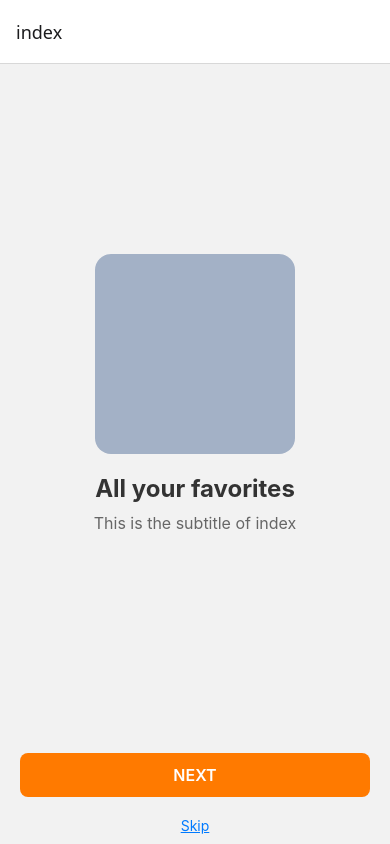
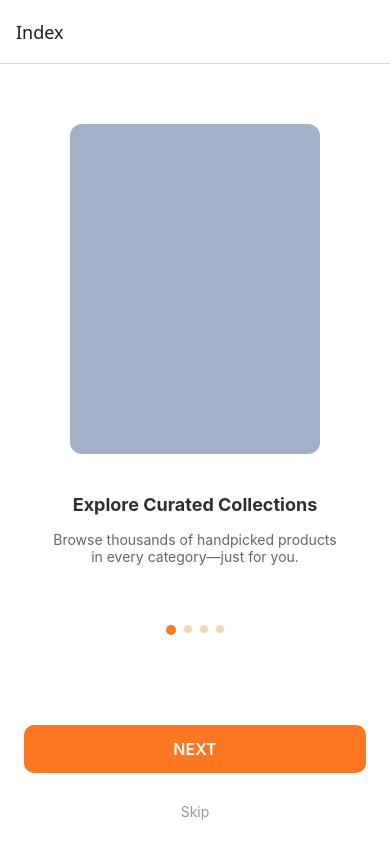
Before and after one commit to LatoRJ/ReactFulgar, a React Native app: screen / in a window 390 px wide. Built offline with nearby package versions, Linux system fonts and the light colour scheme.

Commit message:
Adjustment,dor pagination and more

```diff
--- a/layouts/Layout.tsx
+++ b/layouts/Layout.tsx
@@ -17,10 +17,10 @@ export default function Layout() {
   return (
     <NavigationContainer>
       <Stack.Navigator>
-        <Stack.Screen name ='index' component = { () => (<Index />)}/>
-        <Stack.Screen name ='home' component = { () => (<Home />)}/>
-        <Stack.Screen name ='about' component = { () => (<About />)}/>
-        <Stack.Screen name ='start' component = { () => (<Start />)}/>
+        <Stack.Screen name ='Index' component = { () => (<Index />)}/>
+        <Stack.Screen name ='Home' component = { () => (<Home />)}/>
+        <Stack.Screen name ='About' component = { () => (<About />)}/>
+        <Stack.Screen name ='Start' component = { () => (<Start />)}/>
       </Stack.Navigator>
     </NavigationContainer>
   )
--- a/screens/About.tsx
+++ b/screens/About.tsx
@@ -1,29 +1,99 @@
-import { Button, StyleSheet, Text, TouchableOpacity, View } from 'react-native'
-import React from 'react'
-import { useNavigation, useRoute } from '@react-navigation/native';
-import styles from '../styles/styles.js';
+import React from 'react';
+import { Text, TouchableOpacity, View } from 'react-native';
+import { useNavigation } from '@react-navigation/native';
 
 export default function About() {
 
-  const navigate = useNavigation();
+  const navigation = useNavigation();
 
   return (
-    <View style = {{ flex: 1 }}>
-      <View style = {{ flex: 1, justifyContent: 'center', alignItems: 'center' }}>
-        <View style = {{width: 200, height: 200, backgroundColor: '#A3B1C6', borderRadius: 16}} />
-        <Text style = {styles.title}>Free delivery offers</Text>
-        <Text style = {styles.subtitle}>This is the subtitle of about</Text>
+    <View style={styles.container}>
+      <View style={styles.header}>
+        <View style={styles.imageContainer} />
+        <Text style={styles.title}>Fast, Reliable Delivery</Text>
+        <Text style={styles.subtitle}>Get your purchases at your doorstep—same‑day{'\n'}or next‑day options available.</Text>
+
+        <View style={styles.dotContainer}>
+          <View style={[styles.dot, styles.inactiveDot]} />
+          <View style={[styles.dot, styles.inactiveDot]} />
+          <View style={[styles.dot, styles.activeDot]} />
+          <View style={[styles.dot, styles.inactiveDot]} />
+        </View>
       </View>
 
-      <View style = {{ width: '100%' }}>
-        <TouchableOpacity
-        style = {styles.button}
-        onPress = { () => navigate.navigate('start') }
-        >
-          <Text style = {styles.buttonText}>NEXT</Text>
+      <View style={styles.buttonContainer}>
+        <TouchableOpacity style={styles.nextButton} onPress={() => navigation.navigate('Start')}>
+          <Text style={styles.nextButtonText}>GET STARTED</Text>
         </TouchableOpacity>
-        <Text style = {styles.skipText}> </Text>
       </View>
     </View>
-  )
+  );
 }
+  const styles = {
+    container: {
+      flex: 1,
+      paddingHorizontal: 24,
+      paddingBottom: 24,
+      backgroundColor: '#fff',
+      justifyContent: 'space-between',
+    },
+    header: {
+      alignItems: 'center',
+      marginTop: 60,
+    },
+    imageContainer: {
+      width: 250,
+      height: 330,
+      backgroundColor: '#A3B1C6',
+      borderRadius: 12,
+      marginBottom: 40,
+    },
+    title: {
+      fontSize: 18,
+      fontWeight: '700',
+      marginBottom: 16,
+      color: '#2E2E2E',
+    },
+    subtitle: {
+      fontSize: 14,
+      textAlign: 'center',
+      color: '#666',
+      marginBottom: 30,
+    },
+    dotContainer: {
+      flexDirection: 'row',
+      justifyContent: 'center',
+      marginTop: 30,
+    },
+    dot: {
+      marginHorizontal: 4,
+    },
+    activeDot: {
+      width: 10,
+      height: 10,
+      borderRadius: 5,
+      backgroundColor: '#FD7622',
+    },
+    inactiveDot: {
+      width: 8,
+      height: 8,
+      borderRadius: 4,
+      backgroundColor: '#FAD4B6',
+    },
+    buttonContainer: {
+      alignItems: 'center',
+    },
+    nextButton: {
+      backgroundColor: '#FD7622',
+      paddingVertical: 14,
+      borderRadius: 10,
+      width: '100%',
+      alignItems: 'center',
+      marginBottom: 45,
+    },
+    nextButtonText: {
+      color: '#fff',
+      fontWeight: '600',
+      fontSize: 16,
+    },
+  };
--- a/screens/Home.tsx
+++ b/screens/Home.tsx
@@ -1,32 +1,108 @@
-import { Button, StyleSheet, Text, TouchableOpacity, View } from 'react-native'
-import React from 'react'
+import React from 'react';
+import { Text, TouchableOpacity, View } from 'react-native';
 import { useNavigation, useRoute } from '@react-navigation/native';
-import styles from '../styles/styles.js';
+
 export default function Home() {
 
-  const navigate = useNavigation();
+  const navigation = useNavigation();
   const route = useRoute();
-  const id    = route.params;
 
-  return(
-    <View style = {{ flex: 1 }}>
-      <View style = {{ flex: 1, justifyContent: 'center', alignItems: 'center' }}>
-        <View style = {{width: 200, height: 200, backgroundColor: '#A3B1C6', borderRadius: 16}} />
-        <Text style = {styles.title}>Order from choosen chef</Text>
-        <Text style = {styles.subtitle}>This is the subtitle of home</Text>
+  return (
+    <View style={styles.container}>
+      <View style={styles.header}>
+        <View style={styles.imageContainer} />
+        <Text style={styles.title}>Streamlined Checkout</Text>
+        <Text style={styles.subtitle}>Add items to cart, pay securely with one tap,{'\n'}and track every order in real time.</Text>
+
+        <View style={styles.dotContainer}>
+          <View style={[styles.dot, styles.inactiveDot]} />
+          <View style={[styles.dot, styles.activeDot]} />
+          <View style={[styles.dot, styles.inactiveDot]} />
+          <View style={[styles.dot, styles.inactiveDot]} />
+        </View>
       </View>
 
-      <View style = {{ width: '100%' }}>
-        <TouchableOpacity
-        style = {styles.button}
-        onPress = { () => navigate.navigate('about') }
-        >
-          <Text style = {styles.buttonText}>NEXT</Text>
+      <View style={styles.buttonContainer}>
+        <TouchableOpacity style={styles.nextButton} onPress={() => navigation.navigate('About')}>
+          <Text style={styles.nextButtonText}>NEXT</Text>
         </TouchableOpacity>
-        <TouchableOpacity onPress = { () => navigate.navigate('start') }>
-          <Text style = {styles.skipText}>Skip</Text>
+
+        <TouchableOpacity onPress={() => navigation.navigate('Start')}>
+          <Text style={styles.skipText}>Skip</Text>
         </TouchableOpacity>
-        </View>
+      </View>
     </View>
-  )
+  );
 }
+const styles = {
+  container: {
+    flex: 1,
+    paddingHorizontal: 24,
+    paddingBottom: 24,
+    backgroundColor: '#fff',
+    justifyContent: 'space-between',
+  },
+  header: {
+    alignItems: 'center',
+    marginTop: 60,
+  },
+  imageContainer: {
+    width: 250,
+    height: 330,
+    backgroundColor: '#A3B1C6',
+    borderRadius: 12,
+    marginBottom: 40,
+  },
+  title: {
+    fontSize: 18,
+    fontWeight: '700',
+    marginBottom: 16,
+    color: '#2E2E2E',
+  },
+  subtitle: {
+    fontSize: 14,
+    textAlign: 'center',
+    color: '#666',
+    marginBottom: 30,
+  },
+  dotContainer: {
+    flexDirection: 'row',
+    justifyContent: 'center',
+    marginTop: 30,
+  },
+  dot: {
+    marginHorizontal: 4,
+  },
+  activeDot: {
+    width: 10,
+    height: 10,
+    borderRadius: 5,
+    backgroundColor: '#FD7622',
+  },
+  inactiveDot: {
+    width: 8,
+    height: 8,
+    borderRadius: 4,
+    backgroundColor: '#FAD4B6',
+  },
+  buttonContainer: {
+    alignItems: 'center',
+  },
+  nextButton: {
+    backgroundColor: '#FD7622',
+    paddingVertical: 14,
+    borderRadius: 10,
+    width: '100%',
+    alignItems: 'center',
+    marginBottom: 30,
+  },
+  nextButtonText: {
+    color: '#fff',
+    fontWeight: '600',
+    fontSize: 16,
+  },
+  skipText: {
+    fontSize: 14,
+    color: '#999',
+  },
+};
--- a/screens/Index.tsx
+++ b/screens/Index.tsx
@@ -1,31 +1,109 @@
-import { Button, StyleSheet, Text, TouchableOpacity, View } from 'react-native'
-import React from 'react'
-import { useNavigation } from '@react-navigation/native'
-import styles from '../styles/styles'
+import React from 'react';
+import { Text, TouchableOpacity, View } from 'react-native';
+import { useNavigation } from '@react-navigation/native';
 
 export default function Index() {
 
-  const navigate = useNavigation()
+  const navigation = useNavigation();
 
   return (
-    <View style={{ flex: 1 }}>
-      <View style={{ flex: 1, justifyContent: 'center', alignItems: 'center' }}>
-        <View style={{ width: 200, height: 200, backgroundColor: '#A3B1C6', borderRadius: 16 }} />
-        <Text style={styles.title}>All your favorites</Text>
-        <Text style={styles.subtitle}>This is the subtitle of index</Text>
+    <View style={styles.container}>
+      <View style={styles.header}>
+        <View style={styles.imageContainer} />
+        <Text style={styles.title}>Explore Curated Collections</Text>
+        <Text style={styles.description}>
+        Browse thousands of handpicked products{'\n'}in every category—just for you.
+        </Text>
+
+        <View style={styles.dotContainer}>
+          <View style={[styles.dot, styles.activeDot]} />
+          <View style={[styles.dot, styles.inactiveDot]} />
+          <View style={[styles.dot, styles.inactiveDot]} />
+          <View style={[styles.dot, styles.inactiveDot]} />
+        </View>
       </View>
 
-      <View style={{ width: '100%' }}>
-        <TouchableOpacity
-          style={styles.button}
-          onPress={() => navigate.navigate('home')}
-        >
-          <Text style={styles.buttonText}>NEXT</Text>
+      <View style={styles.buttonContainer}>
+        <TouchableOpacity style={styles.nextButton} onPress={() => navigation.navigate('Home')}>
+          <Text style={styles.nextButtonText}>NEXT</Text>
         </TouchableOpacity>
-        <TouchableOpacity onPress={() => navigate.navigate('start')}>
+        <TouchableOpacity onPress={() => navigation.navigate('Start')}>
           <Text style={styles.skipText}>Skip</Text>
         </TouchableOpacity>
       </View>
     </View>
-  )
+  );
 }
+
+const styles = {
+    container: {
+      flex: 1,
+      paddingHorizontal: 24,
+      paddingBottom: 24,
+      backgroundColor: '#fff',
+      justifyContent: 'space-between',
+    },
+    header: {
+      alignItems: 'center',
+      marginTop: 60,
+    },
+    imageContainer: {
+      width: 250,
+      height: 330,
+      backgroundColor: '#A3B1C6',
+      borderRadius: 12,
+      marginBottom: 40,
+    },
+    title: {
+      fontSize: 18,
+      fontWeight: '700',
+      marginBottom: 16,
+      color: '#2E2E2E',
+    },
+    description: {
+      fontSize: 14,
+      textAlign: 'center',
+      color: '#666',
+      marginBottom: 30,
+    },
+    dotContainer: {
+      flexDirection: 'row',
+      justifyContent: 'center',
+      marginTop: 30,
+    },
+    dot: {
+      marginHorizontal: 4,
+    },
+    activeDot: {
+      width: 10,
+      height: 10,
+      borderRadius: 5,
+      backgroundColor: '#FD7622',
+    },
+    inactiveDot: {
+      width: 8,
+      height: 8,
+      borderRadius: 4,
+      backgroundColor: '#FAD4B6',
+    },
+    buttonContainer: {
+      alignItems: 'center',
+    },
+    nextButton: {
+      backgroundColor: '#FD7622',
+      paddingVertical: 14,
+      borderRadius: 10,
+      width: '100%',
+      alignItems: 'center',
+      marginBottom: 30,
+    },
+    nextButtonText: {
+      color: '#fff',
+      fontWeight: '600',
+      fontSize: 16,
+    },
+    skipText: {
+      fontSize: 14,
+      color: '#999',
+    },
+  };
```
